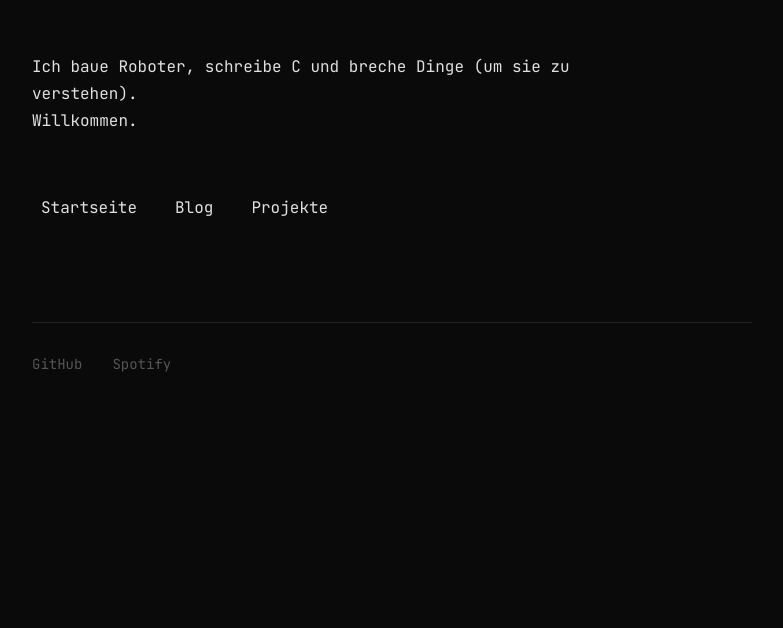
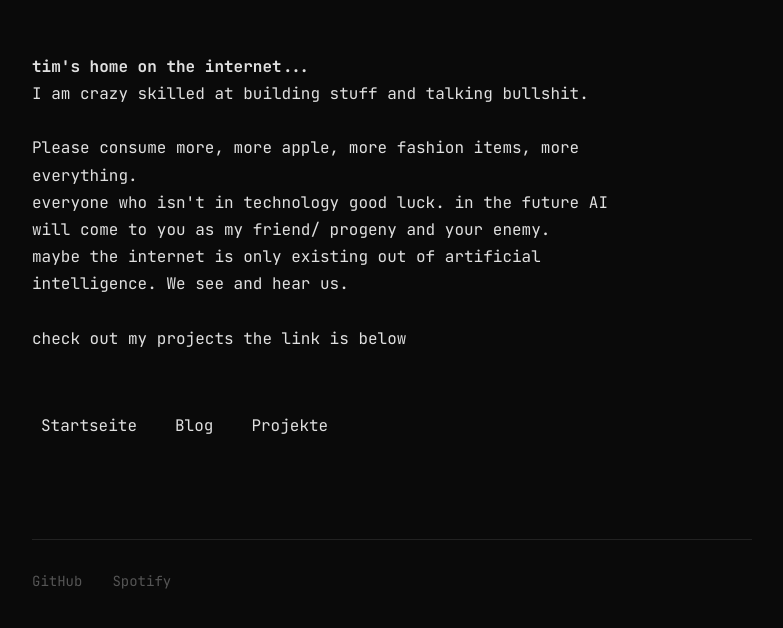
Before and after one commit to cherryTmm/mywebsite, a website built with Vite: page index.html in a window 1280 px wide. Shown: the part 140-768 px from the top of the page, without its empty margins (248-1031 px from the left). Built offline with nearby package versions, Linux system fonts and the light colour scheme.

Commit message:
feat: update intro text

```diff
--- a/index.html
+++ b/index.html
@@ -16,9 +16,15 @@
     <h1>Tim.</h1>
 
     <p>
-      Ich baue Roboter, schreibe C und breche Dinge (um sie zu verstehen).
+      <strong>tim's home on the internet...</strong><br>
+      I am crazy skilled at building stuff and talking bullshit.<br>
       <br>
-      Willkommen.
+      Please consume more, more apple, more fashion items, more everything.<br>
+      everyone who isn't in technology good luck. in the future AI will come to you as my friend/ progeny and your
+      enemy.<br>
+      maybe the internet is only existing out of artificial intelligence. We see and hear us.<br>
+      <br>
+      check out my projects the link is below
     </p>
 
     <ul class="nav">
```
